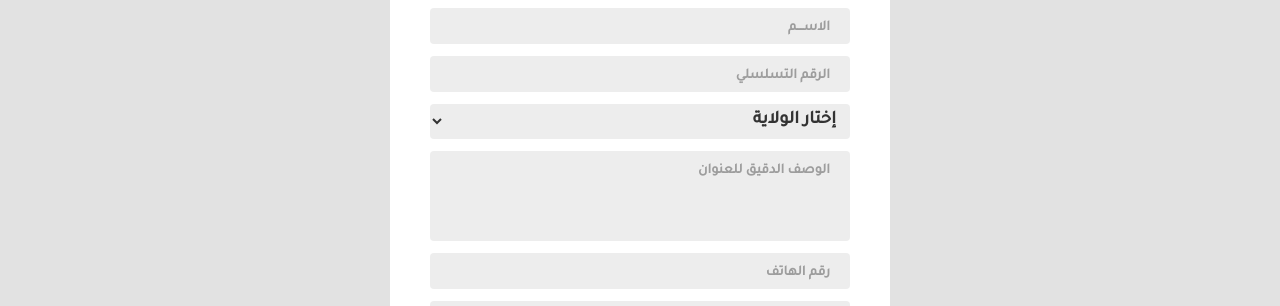
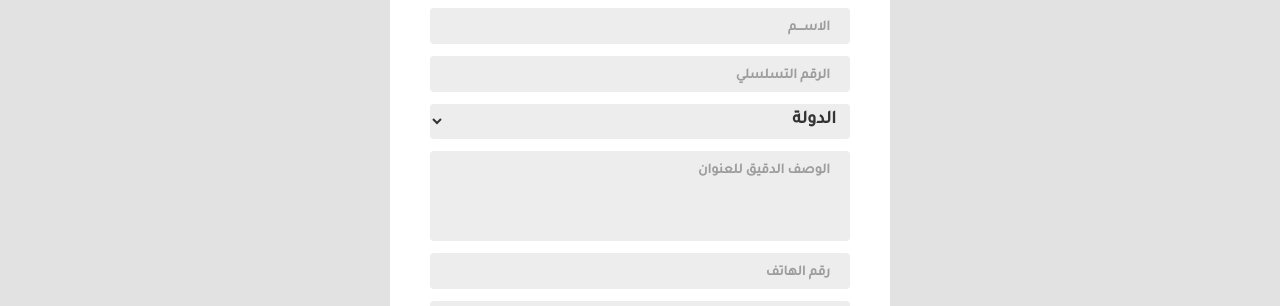
Before and after one commit to mohammedterfa/graduationProject, a PHP site: page /admin/addNewHospital.php in a window 1280 px wide. Shown: the part 170-476 px from the top of the page. Run offline with PHP 8.4, Linux system fonts and the light colour scheme; a user stored in the database is signed in; some libraries are stand-ins or nearby versions.

Commit message:
New Edites added

```diff
--- a/admin/addNewHospital.php
+++ b/admin/addNewHospital.php
@@ -62,24 +62,17 @@
 
             <div class="select" >
                 <select name="state">
-                <option value="">إختار الولاية </option>
-                <option value="الخرطوم">الخرطوم</option>
-                <option value="الجزيرة" >الجزيرة</option>
-                <option value="كسلا" >كسلا</option>
-                <option value="القضارف">القضارف</option>
-                <option value="سنار">سنار</option>
-                <option value="النيل الابيض">النيل الابيض</option>
-                <option value="النيل الازرق">النيل الازرق</option>
-                <option value="الشمالية">الشمالية</option>
-                <option value="نهر النيل">نهر النيل</option>
-                <option value="شمال كردفان">شمال كردفان</option>
-                <option value="غرب كردفان">غرب كردفان</option>
-                <option value="جنوب كردفان">جنوب كردفان</option>
-                <option value="شمال دارفور">شمال دارفور</option>
-                <option value="غرب دارفور">غرب دارفور</option>
-                <option value="جنوب دارفور">جنوب دارفور</option>
-                <option value="شرق دارفور">شرق دارفور</option>
-                <option value="وسط دارفور">وسط دارفور</option>
+                <option value="">الدولة</option>
+                <option value="السودان">السودان</option>
+                <option value="مصر">مصر</option>
+                <option value="الأردن">الأردن</option>
+                <option value="السعودية">السعودية</option>
+                <option value="قطر">قطر</option>
+                <option value="الإمارات">الإمارات</option>
+                <option value="الكويت">الكويت</option>
+                <option value="سلطنة عمان">سلطنة عمان</option>
+
+
                 </select >
 
             </div>
```
Also changed, not shown: hospital/hospital.php (+24 -17 lines).
